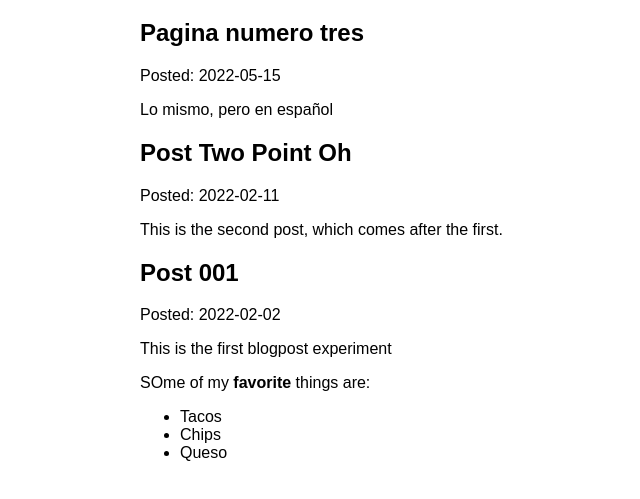
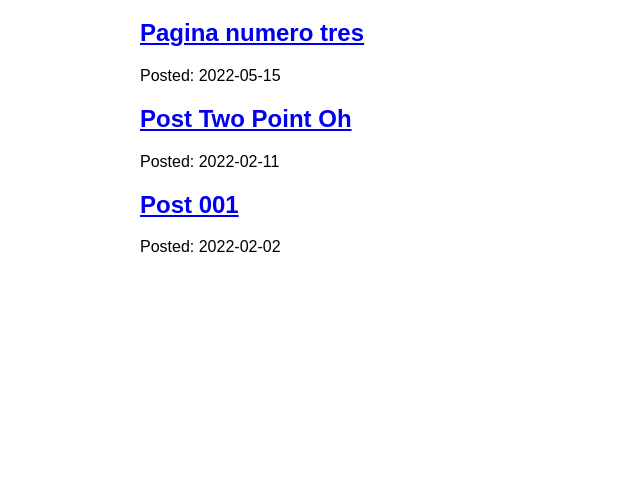
Before and after one commit to shadyrudy/my-gatsby-site-2, a Gatsby site: page /blog in a window 1280 px wide. Shown: the part 157-656 px from the top of the page, without its empty margins (250-890 px from the left). Built offline with nearby package versions, Linux system fonts and the light colour scheme; Gatsby itself is replaced by a stand-in of ours.

Commit message:
Finished tutorial part 6 created directory for blog Added mdx slug page moved index.js to blog directory used parameters in the graphql queries used the query results to build the blog pages

```diff
--- a/src/pages/blog.js
+++ b/src/pages/blog/index.js
@@ -1,7 +1,6 @@
 import * as React from 'react';
-import Layout from "../components/layout";
-import { graphql } from "gatsby";
-import {MDXRenderer} from "gatsby-plugin-mdx";
+import Layout from "../../components/layout";
+import { Link, graphql } from "gatsby";
 
 const BlogPage = ({ data }) => {
     return (
@@ -9,11 +8,12 @@ const BlogPage = ({ data }) => {
             {
                 data.allMdx.nodes.map((node) => (
                 <article key={node.id}>
-                    <h2>{node.frontmatter.title}</h2>
+                    <h2>
+                    <Link to={`/blog/${node.slug}`}>
+                      {node.frontmatter.title}
+                    </Link>
+                      </h2>
                     <p>Posted: {node.frontmatter.date}</p>
-                    <MDXRenderer>
-                        {node.body}
-                    </MDXRenderer>
                 </article>
                 ))
             }
@@ -27,10 +27,10 @@ query {
     nodes {
       frontmatter {
         title
-        date
+        date(formatString: "YYYY-MM-DD")
       }
       id
-      body
+      slug
     }
   }
 }
```
Also changed, not shown: src/pages/blog/{mdx.slug}.js (added, +33 -0 lines).
